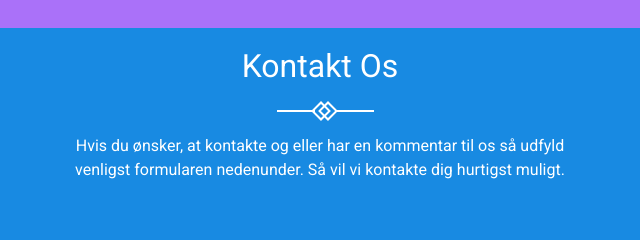
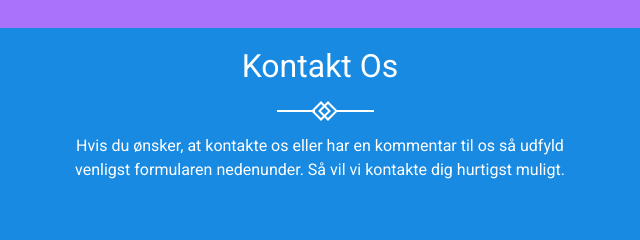
Before and after one commit to Zuelow/LAP-Aalborg, a plain HTML site: page index.html in a window 1280 px wide. Shown: the part 4180-4420 px from the top of the page, 320-960 px from the left. Drawn offline with nearby package versions, Linux system fonts and the light colour scheme; files whose address does not match are found by name.

Commit message:
Update index.html

```diff
--- a/index.html
+++ b/index.html
@@ -372,7 +372,7 @@ Hvilke aktiviteter og tilbud har LAP Nordjylland?</h3>
 		                            <div class="title-box"></div>
 									<div class="title-line"></div>
 								</div>
-	                            <p class=" pt-2">Hvis du ønsker, at kontakte og eller har en kommentar til os så udfyld venligst formularen nedenunder. Så vil vi kontakte dig hurtigst muligt.</p>
+	                            <p class=" pt-2">Hvis du ønsker, at kontakte os eller har en kommentar til os så udfyld venligst formularen nedenunder. Så vil vi kontakte dig hurtigst muligt.</p>
 	                        </div>
 	                    </div>
 	                </div>
```
